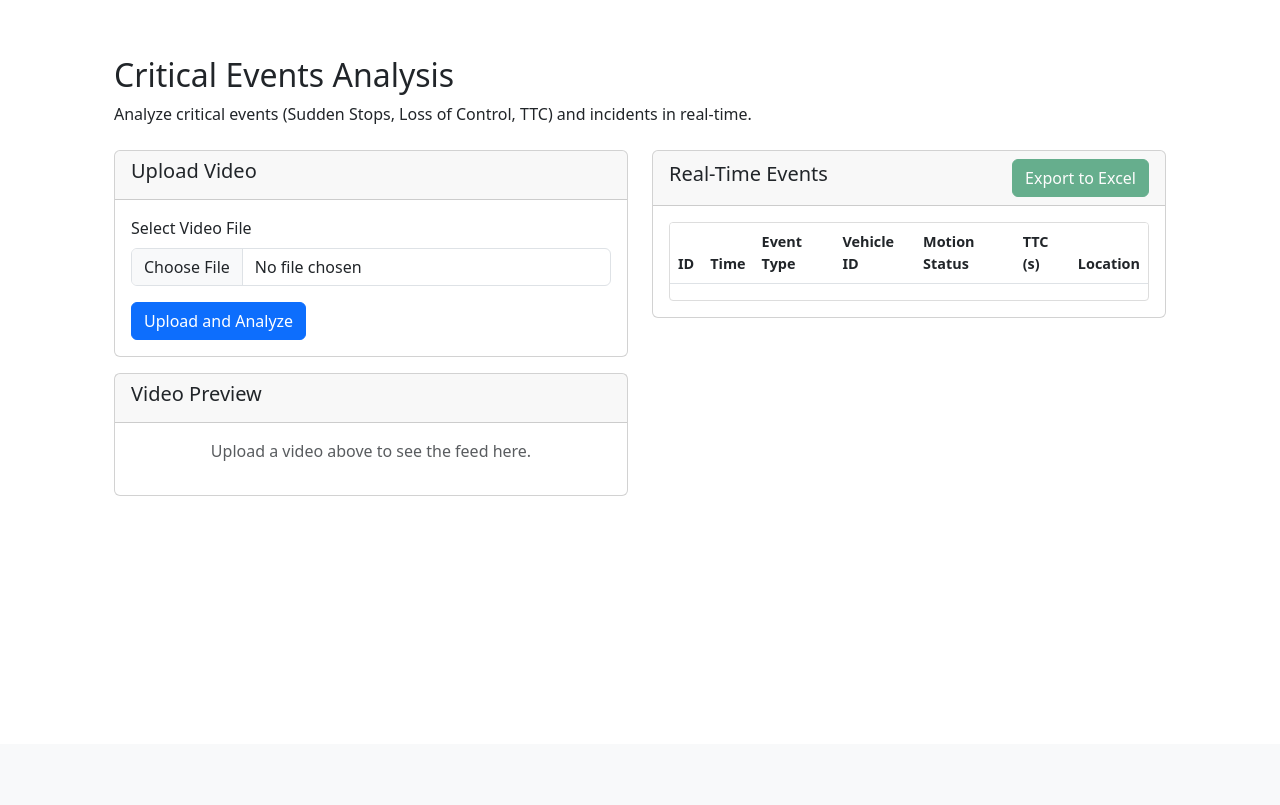
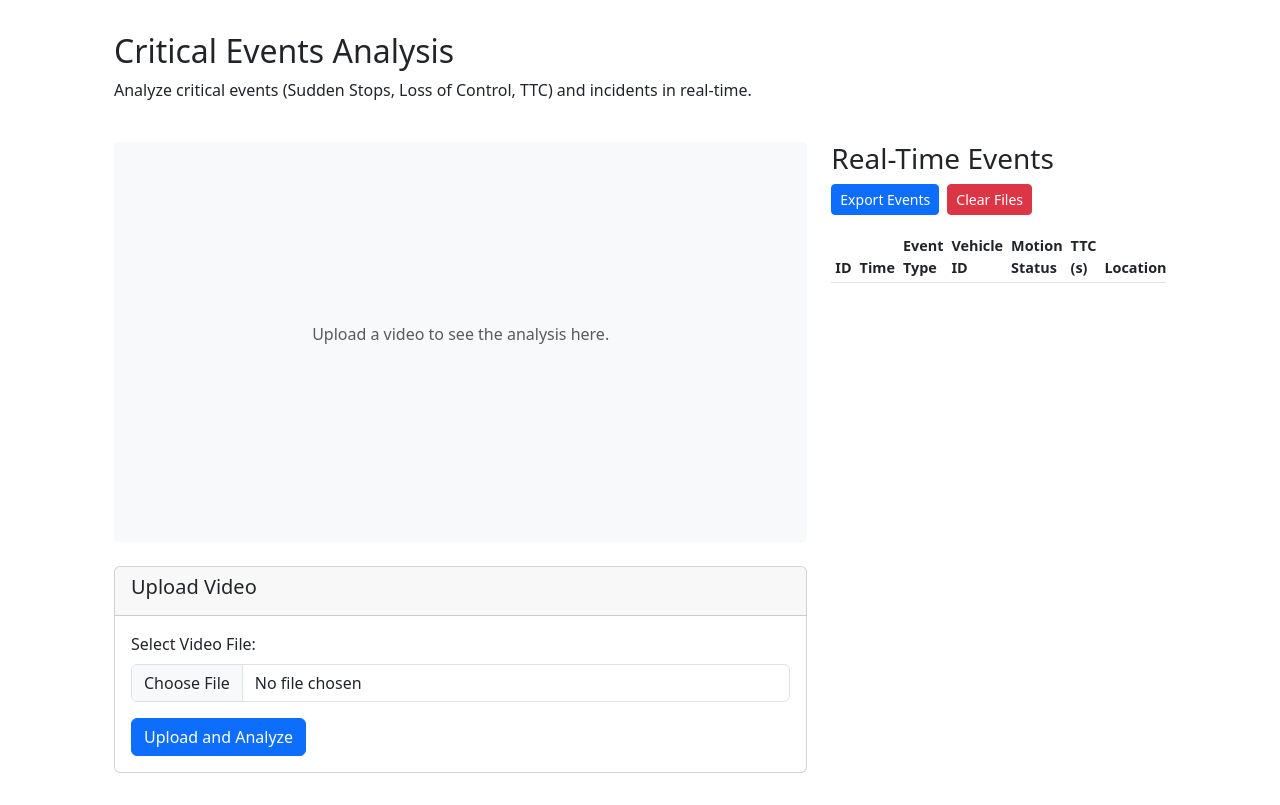
Before and after one commit to Dhananjayadizz/eagle-eye-app, a Flask app: page /section1 in a window 1280 px wide. Shown: the part 56-861 px from the top of the page. Before the commit the page ends 552 px from the top, so only its background shows below. Run offline with Flask 3, Linux system fonts and the light colour scheme; lists and menus that the app fills with data are empty; parts of the project's set-up code (start-up, migrations or seed data) failed here and were passed over; some libraries are stand-ins or nearby versions.

Commit message:
critical event UI changed

```diff
--- a/app/static/js/criticalEvents.js
+++ b/app/static/js/criticalEvents.js
@@ -5,8 +5,8 @@
 const uploadForm = document.getElementById('videoUploadForm');
 const videoInput = document.getElementById('videoFile');
 const uploadedVideoContainer = document.getElementById('uploaded-video-container'); // Since <video> is your preview
-const uploadLoadingBar = document.getElementById('upload-loading-bar');
-const uploadProgressBar = document.getElementById('upload-progress-bar');
+// const uploadLoadingBar = document.getElementById('upload-loading-bar');
+// const uploadProgressBar = document.getElementById('upload-progress-bar');
 const criticalEventsTable = document.getElementById('eventsTableBody');
 
 
--- a/app/templates/critical_events_analysis.html
+++ b/app/templates/critical_events_analysis.html
@@ -3,21 +3,27 @@
 {% block title %}Critical Events Analysis{% endblock %}
 
 {% block content %}
-<div class="container mt-4">
+<div class="container">
     <h2>Critical Events Analysis</h2>
     <p>Analyze critical events (Sudden Stops, Loss of Control, TTC) and incidents in real-time.</p>
 
-    <div class="row mt-4">
-        <!-- Video Upload Section -->
-        <div class="col-md-6">
-            <div class="card">
+    <div class="row">
+        <!-- Left Column: Video Display and Upload -->
+        <div class="col-md-8">
+            <!-- Video Display Area -->
+            <div id="uploaded-video-container" class="mt-4 video-container">
+                <p class="text-center text-muted">Upload a video to see the analysis here.</p>
+            </div>
+
+            <!-- Video Upload Form -->
+            <div class="card mt-4">
                 <div class="card-header">
                     <h5>Upload Video</h5>
                 </div>
                 <div class="card-body">
                     <form id="videoUploadForm" enctype="multipart/form-data">
                         <div class="mb-3">
-                            <label for="videoFile" class="form-label">Select Video File</label>
+                            <label for="videoFile" class="form-label">Select Video File:</label>
                             <input type="file" class="form-control" id="videoFile" name="video" accept="video/*" required>
                         </div>
                         <button type="submit" class="btn btn-primary">Upload and Analyze</button>
@@ -25,42 +31,26 @@
                 </div>
             </div>
 
-            <!-- Video Preview -->
-            <div class="card mt-3">
-                <div id="upload-loading-bar" class="progress mt-2" style="display: none;">
-                    <div id="upload-progress-bar" class="progress-bar progress-bar-striped progress-bar-animated"
-                         role="progressbar" style="width: 0%;" aria-valuenow="0" aria-valuemin="0" aria-valuemax="100">
+            <!-- Processing Status Alert -->
+            <div id="processingStatus" class="alert alert-info mt-3" style="display: none;">
+                <div class="d-flex align-items-center">
+                    <div class="spinner-border spinner-border-sm me-2" role="status">
+                        <span class="visually-hidden">Loading...</span>
                     </div>
-                </div>
-
-                <div class="card-header">
-                    <h5>Video Preview</h5>
-                </div>
-                <div class="card-body">
-                    <!-- <video id="videoPreview" class="w-100" controls style="display: none;">
-                        <source src="" type="video/mp4">
-                        Your browser does not support the video tag.
-                    </video> -->
-                    <div id="uploaded-video-container" class="video-container">
-                        <p class="text-center text-muted">Upload a video above to see the feed here.</p>
-                    </div>
-                    <div id="processingStatus" class="alert alert-info" style="display: none;">
-                        Processing video...
-                    </div>
+                    <span>Processing video... This may take a few moments.</span>
                 </div>
             </div>
         </div>
 
-        <!-- Critical Events Table -->
-        <div class="col-md-6">
-            <div class="card">
-                <div class="card-header d-flex justify-content-between align-items-center">
-                    <h5>Real-Time Events</h5>
-                    <button id="exportBtn" class="btn btn-success" disabled>Export to Excel</button>
+        <!-- Right Column: Critical Events Table -->
+        <div class="col-md-4">
+            <h3 class="mt-4">Real-Time Events</h3>
+            <div class="d-flex gap-2 mb-3">
+                <button id="exportBtn" class="btn btn-primary btn-sm">Export Events</button>
+                <button id="clearFilesBtn" class="btn btn-danger btn-sm">Clear Files</button>
             </div>
-                <div class="card-body">
-                    <div class="table-responsive" id="table-container">
-                        <table class="table table-striped">
+            <div style="max-height: 600px; overflow-y: auto;">
+                <table class="table table-striped table-hover table-sm critical-events-table-compact">
                     <thead>
                         <tr>
                             <th>ID</th>
@@ -70,17 +60,12 @@
                             <th>Motion Status</th>
                             <th>TTC (s)</th>
                             <th>Location</th>
-
                         </tr>
                     </thead>
-
                     <tbody id="eventsTableBody">
                         <!-- Events will be populated here -->
-
                     </tbody>
                 </table>
-                    </div>
-                </div>
             </div>
         </div>
     </div>
@@ -93,14 +78,23 @@
 .alert {
     margin-bottom: 0;
 }
+.video-container {
+    width: 100%;
+    min-height: 400px;
+    background-color: #f8f9fa;
+    border-radius: 4px;
+    display: flex;
+    align-items: center;
+    justify-content: center;
+}
 </style>
 
 <script>
 document.addEventListener('DOMContentLoaded', function() {
     const videoUploadForm = document.getElementById('videoUploadForm');
-    const videoPreview = document.getElementById('videoPreview');
     const processingStatus = document.getElementById('processingStatus');
     const exportBtn = document.getElementById('exportBtn');
+    const clearFilesBtn = document.getElementById('clearFilesBtn');
     const eventsTableBody = document.getElementById('eventsTableBody');
 
     // Handle video upload
@@ -111,13 +105,12 @@ document.addEventListener('DOMContentLoaded', function() {
         const videoFile = document.getElementById('videoFile').files[0];
 
         if (!videoFile) {
-            alert('Please select a video file');
+            showAlert('Please select a video file', 'warning');
             return;
         }
 
         // Show processing status
         processingStatus.style.display = 'block';
-        // videoPreview.style.display = 'none';
 
         try {
             const response = await fetch('/upload', {
@@ -128,19 +121,17 @@ document.addEventListener('DOMContentLoaded', function() {
             const data = await response.json();
 
             if (data.success) {
-                // Enable export button
+                showAlert('Video uploaded successfully', 'success');
+                displayUploadedVideoFeed();
                 exportBtn.disabled = false;
-
-                // Show video preview
-                // videoPreview.src = URL.createObjectURL(videoFile);
-                // videoPreview.src = `/uploads/latest_video.mp4?t=${Date.now()}`;
-                // videoPreview.style.display = 'block';
             } else {
-                alert('Error: ' + data.error);
+                showAlert(data.error || 'Failed to upload video', 'danger');
             }
         } catch (error) {
-            alert('Error uploading video: ' + error.message);
+            console.error('Error:', error);
+            showAlert('Error uploading video', 'danger');
         } finally {
+            // Hide processing status
             processingStatus.style.display = 'none';
         }
     });
@@ -151,7 +142,6 @@ document.addEventListener('DOMContentLoaded', function() {
             const response = await fetch('/export_critical_events');
             const blob = await response.blob();
 
-            // Create download link
             const url = window.URL.createObjectURL(blob);
             const a = document.createElement('a');
             a.href = url;
@@ -161,7 +151,29 @@ document.addEventListener('DOMContentLoaded', function() {
             window.URL.revokeObjectURL(url);
             document.body.removeChild(a);
         } catch (error) {
-            alert('Error exporting events: ' + error.message);
+            showAlert('Error exporting events: ' + error.message, 'danger');
+        }
+    });
+
+    // Handle clear files button
+    clearFilesBtn.addEventListener('click', async function() {
+        try {
+            const response = await fetch('/clear_files', {
+                method: 'POST'
+            });
+            const data = await response.json();
+
+            if (data.success) {
+                showAlert('Files cleared successfully', 'success');
+                eventsTableBody.innerHTML = '';
+                document.getElementById('uploaded-video-container').innerHTML =
+                    '<p class="text-center text-muted">Upload a video to see the analysis here.</p>';
+                exportBtn.disabled = true;
+            } else {
+                showAlert('Failed to clear files', 'danger');
+            }
+        } catch (error) {
+            showAlert('Error clearing files: ' + error.message, 'danger');
         }
     });
 
@@ -181,8 +193,10 @@ document.addEventListener('DOMContentLoaded', function() {
         const location = `${event.latitude.toFixed(6)}, ${event.longitude.toFixed(6)}`;
 
         row.innerHTML = `
+            <td>${event.id || 'N/A'}</td>
             <td>${timestamp}</td>
             <td>${event.event_type}</td>
+            <td>${event.vehicle_id}</td>
             <td>${event.motion_status}</td>
             <td>${ttc}</td>
             <td>${location}</td>
@@ -202,5 +216,4 @@ document.addEventListener('DOMContentLoaded', function() {
 <script src="{{ url_for('static', filename='js/criticalEvents.js') }}"></script>
 <link rel="stylesheet" href="{{ url_for('static', filename='css/style.css') }}">
 
-
 {% endblock %}
```
Lines whose indentation alone changed are shown as unchanged.
